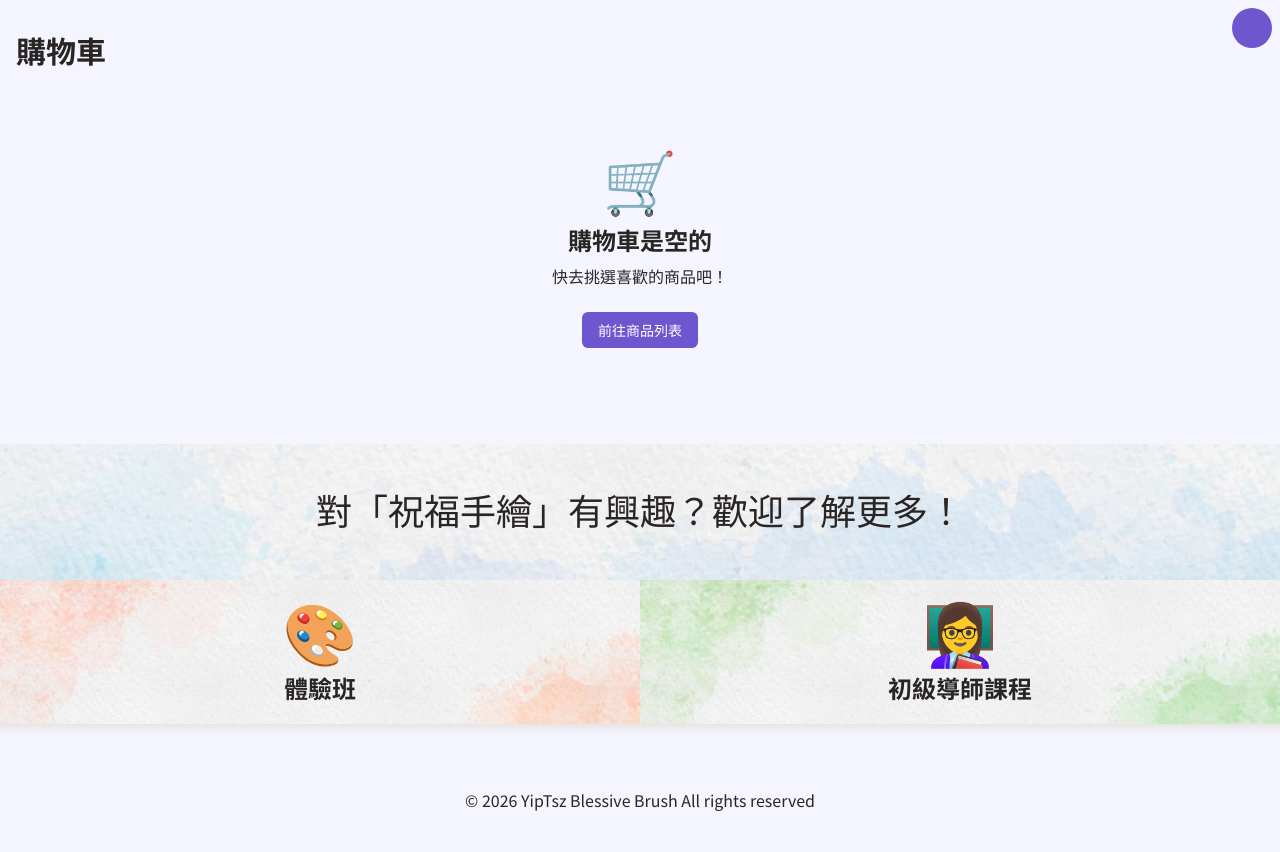
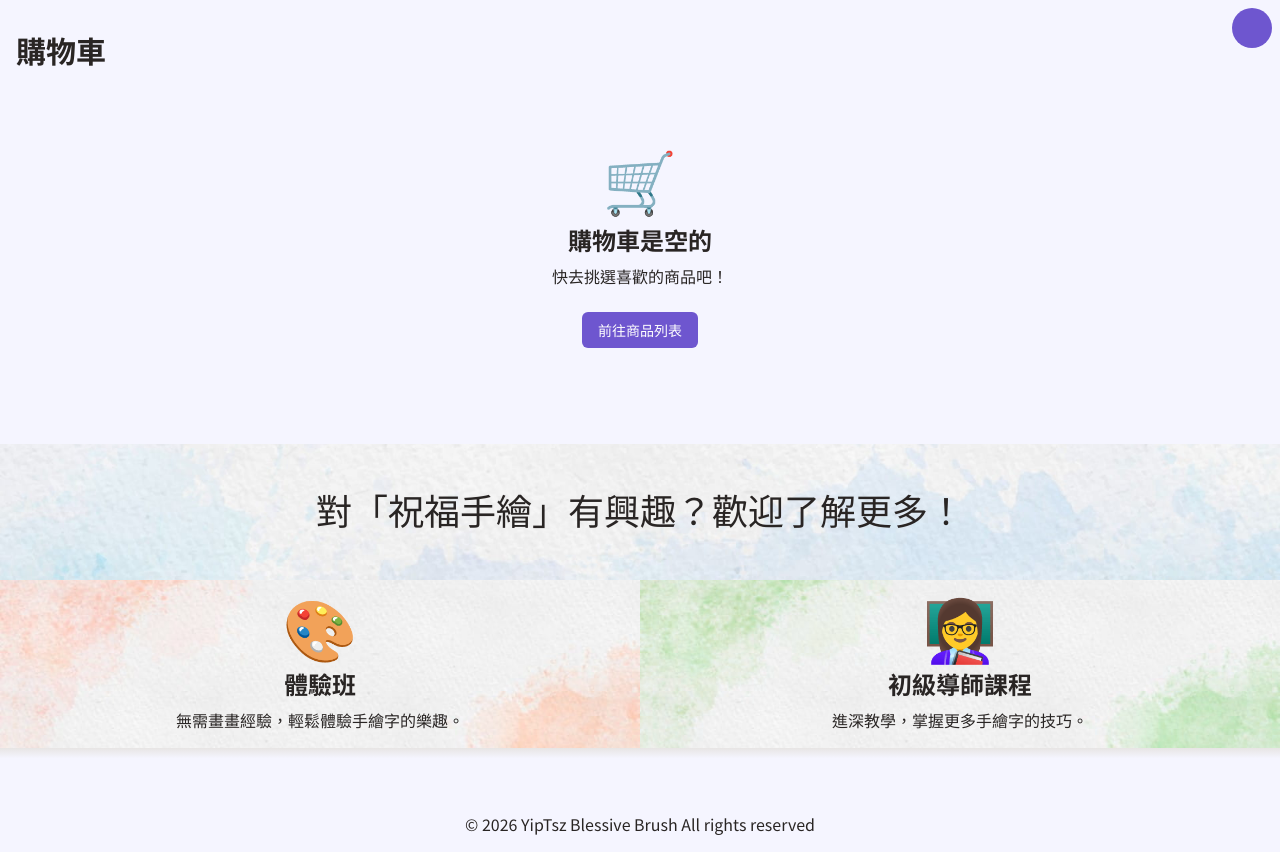
Before and after one commit to tkyip3/yiptsz-blessive-brush, a Next.js app: page /cart in a window 1280 px wide. Before the commit the page ends 828 px from the top, so only its background shows below. Built offline with nearby package versions, Linux system fonts and the light colour scheme; some icons are missing; a web font is replaced by a local one.

Commit message:
home page layout fix

```diff
--- a/src/app/(frontend)/styles.css
+++ b/src/app/(frontend)/styles.css
@@ -66,7 +66,7 @@ header {
 
     .banner-card-wrapper {
       .banner-card {
-        @apply shadow-md aspect-card-ratio transform-3d perspective-distant flex flex-col items-center justify-center lg:max-w-[32.3vw] lg:max-h-[72vh] mx-auto bg-[url(/images/common/home_card.jpg)] bg-cover bg-center shadow-2xl/50;
+        @apply shadow-md aspect-card-ratio transform-3d perspective-distant flex flex-col items-center justify-center max-h-[60vh] lg:max-w-[32.3vw] lg:max-h-[72vh] mx-auto bg-[url(/images/common/home_card.jpg)] bg-cover bg-center shadow-2xl/50;
       }
     }
     .banner-title-wrapper {
@@ -129,7 +129,7 @@ header {
   @apply lg:flex lg:items-center lg:justify-center;
   .home-product,
   .home-event {
-    @apply min-h-screen lg:w-1/2;
+    @apply lg:min-h-screen lg:w-1/2;
   }
   .home-product-container,
   .home-event-container {
@@ -213,7 +213,7 @@ header {
   .CTA-list {
     @apply flex flex-wrap;
     .CTA-item {
-      @apply text-lg md:text-2xl w-full md:w-1/2 h-36 relative overflow-hidden;
+      @apply w-full md:w-1/2 h-42 relative overflow-hidden;
       .item-bg,
       .item-main {
         @apply absolute left-0 top-0 w-full h-full;
@@ -223,9 +223,12 @@ header {
         @apply bg-[url(/images/CTA/item_bg.jpg)] bg-cover bg-center transition-all duration-300;
       }
       .item-main {
-        @apply px-4 py-8 flex flex-col gap-3 items-center justify-center font-bold transition-all duration-300;
+        @apply px-4 py-8 flex flex-col  items-center justify-center  transition-all duration-300;
         .main-icon {
-          @apply text-6xl;
+          @apply text-6xl mb-3;
+        }
+        .main-title {
+          @apply text-lg md:text-2xl font-bold mb-2;
         }
       }
 
--- a/src/components/CTA.tsx
+++ b/src/components/CTA.tsx
@@ -9,13 +9,15 @@ export default function CTA() {
           <div className="item-main">
             <div className="main-icon">🎨</div>
             <div className="main-title">體驗班</div>
+            <div className="main-detail">無需畫畫經驗，輕鬆體驗手繪字的樂趣。</div>
           </div>
         </Link>
-        <Link href="/events/332a2631-c809-41ae-8e59-7ae5f33f511b" className="CTA-item">
+        <Link href="/events/1f0c09f8-f909-43f8-970d-754bce1570ad" className="CTA-item">
           <div className="item-bg"></div>
           <div className="item-main">
             <div className="main-icon">👩‍🏫</div>
             <div className="main-title">初級導師課程</div>
+            <div className="main-detail">進深教學，掌握更多手繪字的技巧。</div>
           </div>
         </Link>
       </div>
```
